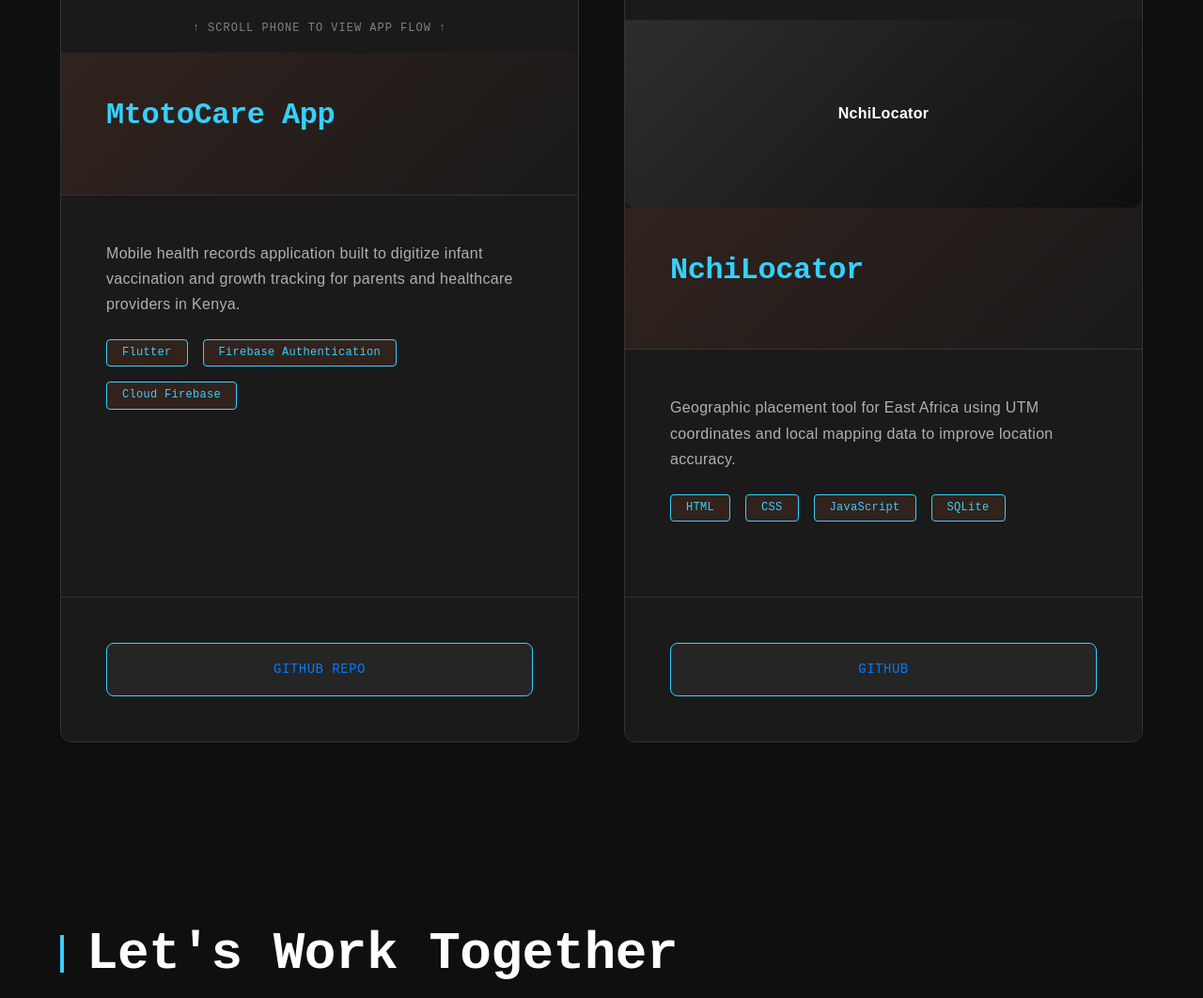
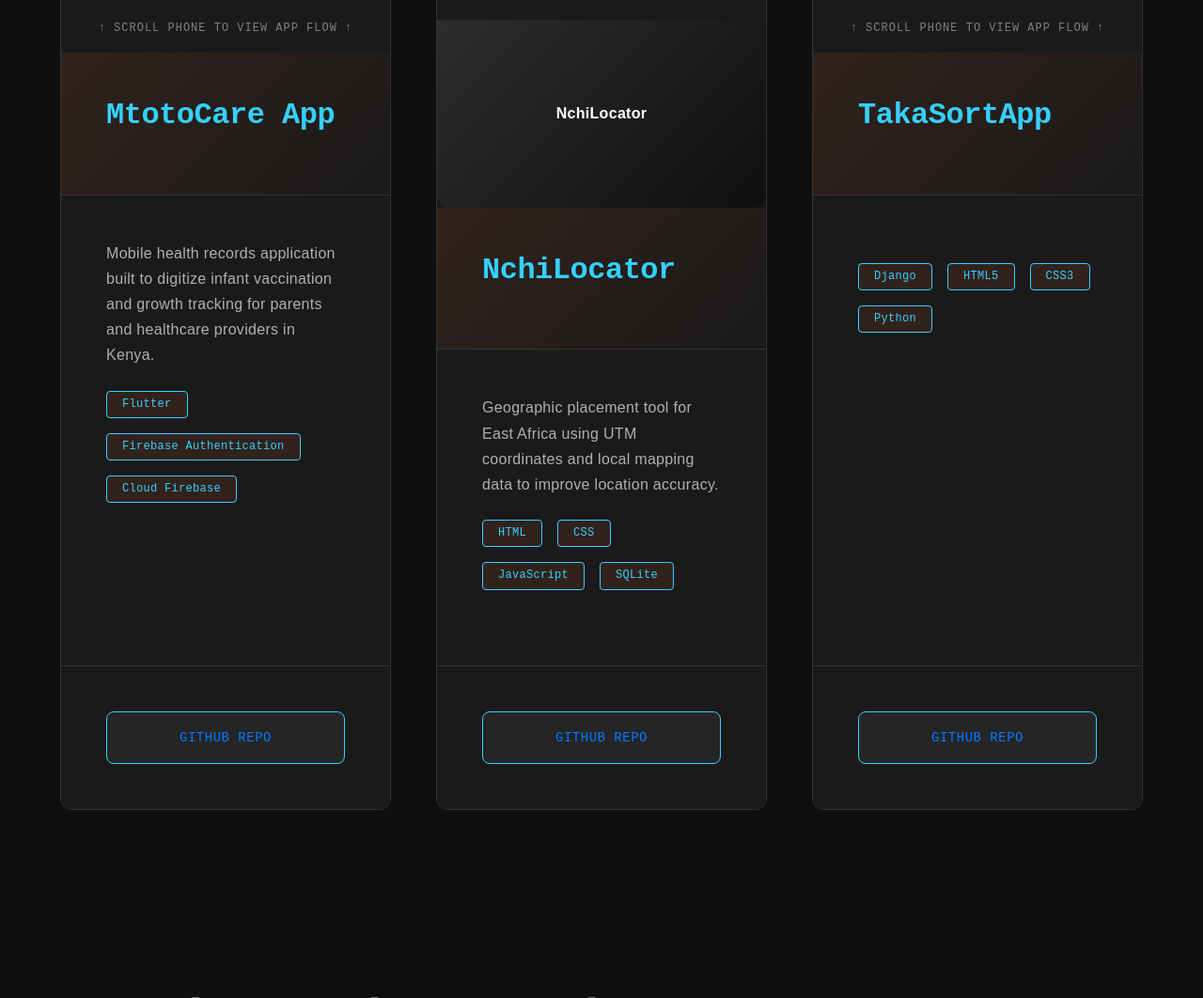
Before and after one commit to veembugua/my-portfolio, a plain HTML site: page index.html in a window 1280 px wide. Shown: the part 3301-4363 px from the top of the page at 94% size. Drawn offline with Linux system fonts and the light colour scheme.

Commit message:
small update

```diff
--- a/index.html
+++ b/index.html
@@ -1485,9 +1485,44 @@
         </div>
     </div>
     <div class="project-links">
-        <a href="https://github.com/veembugua/NchiLocator" target="_blank">GitHub</a>
+        <a href="https://github.com/veembugua/NchiLocator" target="_blank">GitHub Repo</a>
 
     </div>
+</div>
+
+          <!-- Project 3 -->
+          <div class="project-card">
+            <div class="screenshot-vault">
+            <img src="images/takasort-preview.jpg (1).png" alt="Section 1">
+            <img src="images/takasort-preview.jpg (2).png" alt="Section 2">
+            <img src="images/takasort-preview.jpg (3).png" alt="Section 3">
+            <img src="images/takasort-preview.jpg (4).png" alt="Section 4">
+            <img src="images/takasort-preview.jpg (5).png" alt="Section 5">
+            <img src="images/takasort-preview.jpg (6).png" alt="Section 6">
+            <img src="images/takasort-preview.jpg (7).png" alt="Section 7">
+          </div>
+
+  <p class="scroll-hint">↑ Scroll phone to view app flow ↑</p>
+
+  <div class="project-header">
+    <h3>TakaSortApp</h3>
+  </div>
+
+  <div class="project-description">
+    <p>
+
+    </p>
+    <div class="project-tech">
+      <span class="tech-tag">Django</span>
+      <span class="tech-tag">HTML5</span>
+      <span class="tech-tag">CSS3</span>
+      <span class="tech-tag">Python</span>
+    </div>
+  </div>
+
+  <div class="project-links">
+    <a href="https://github.com/veembugua/TakaSortAPP" target="_blank">GitHub Repo</a>
+  </div>
 </div>
       </div>
     </section>
```
Also changed, not shown: images/takasort-preview.jpg (1).png (added), images/takasort-preview.jpg (2).png (added), images/takasort-preview.jpg (3).png (added), images/takasort-preview.jpg (4).png (added), images/takasort-preview.jpg (5).png (added), images/takasort-preview.jpg (6).png (added), images/takasort-preview.jpg (7).png (added).
